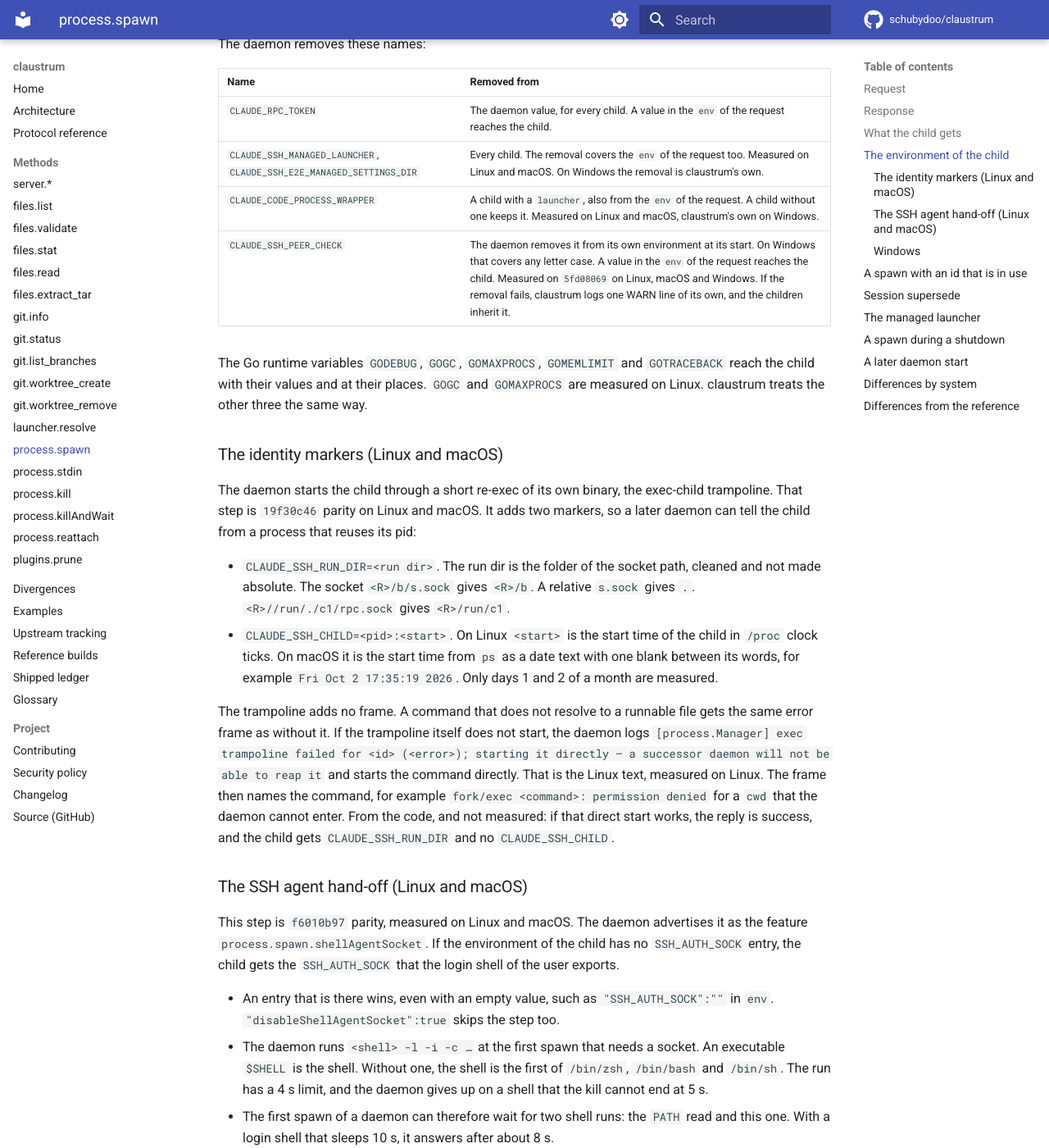
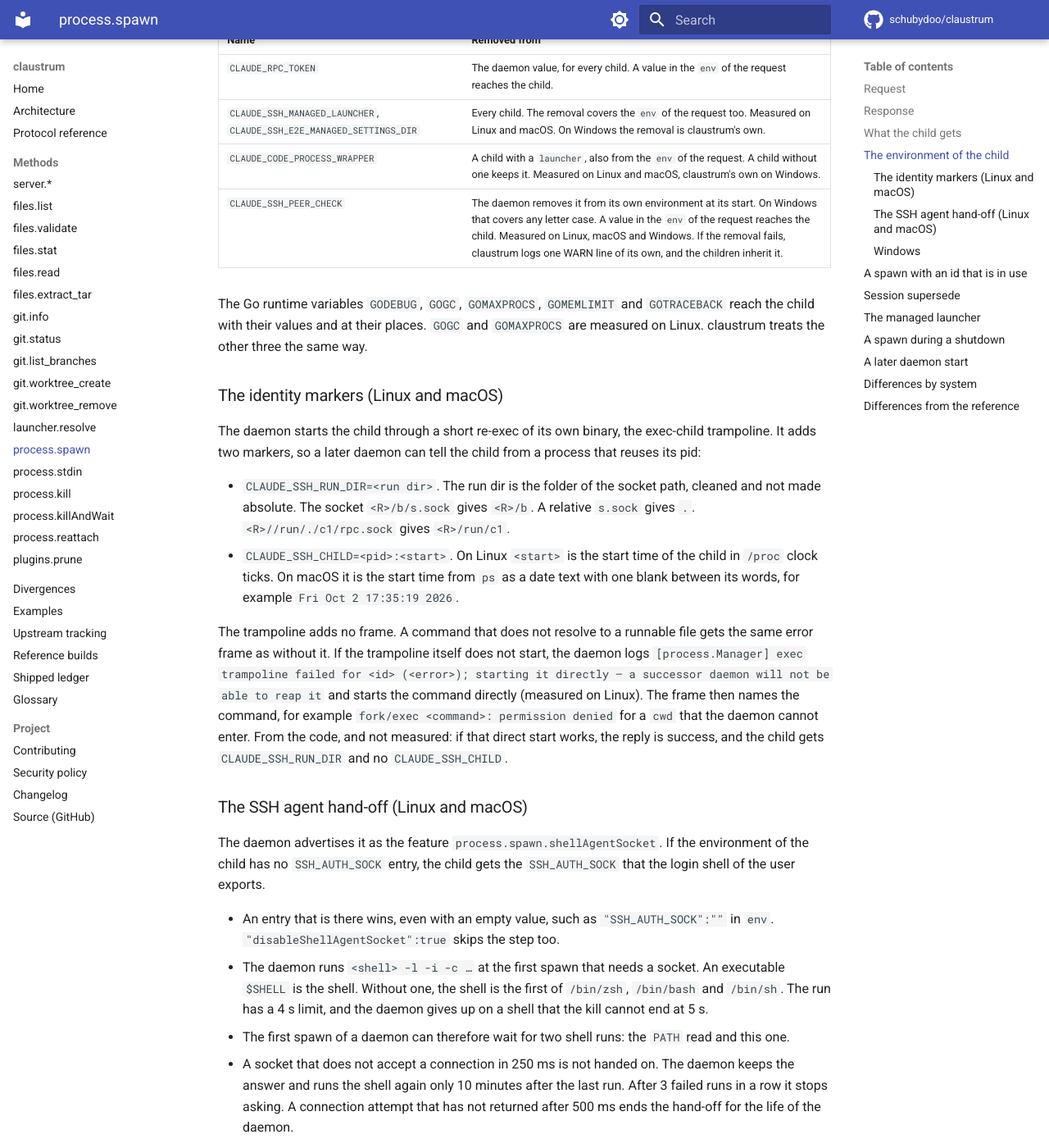
Before and after one commit to schubydoo/claustrum, an MkDocs documentation site: the page built from docs/protocol/process-spawn.md, in a window 1280 px wide and 1400 px high, scrolled down 2981 px. Shown: the whole window at 82% size. Built offline with MkDocs 1.6.1 and Material for MkDocs 9.7.7, drawn with Linux system fonts in a browser that asks for light colours; comment, search, counter and statistics services are not loaded; some of the changed text lies outside the part shown.

Commit message:
docs: cut build history from the process.spawn, server.* and launcher.resolve pages
Co-Authored-By: Claude Opus 5.5 <noreply@anthropic.com>

```diff
--- a/docs/protocol/process-spawn.md
+++ b/docs/protocol/process-spawn.md
@@ -48,7 +48,7 @@ Failure is a JSON-RPC error. There is no `errorCode` member.
 | `-32603` | `fork/exec <command>: <reason>` | The command is missing, a folder or not executable, or the start fails. On Windows a missing file gives the reason `The system cannot find the file specified.` |
 | `-32005` | `the managed launcher <path> could not be started: <reason>` | The launcher passes the checks and does not start. |
 
-`<cwd>` is the value after the tilde expansion. `<command>` is the path of the start: the value of the request, or for a bare name the path that the lookup found on `PATH`. A failure starts no child and makes no record. The daemon logs `[process.Manager] Failed to start process <id>: <message>`, where `<message>` is the text of the frame. An `Invalid params`, `Process ID is required` or `Command is required` error writes no line.
+`<cwd>` is the value after the tilde expansion. `<command>` is the path of the start: the value of the request, or for a bare name the path that the lookup found on `PATH`. A failure starts no child and makes no record. It logs the failed-start line of [Lines of child processes](../PROTOCOL.md#lines-of-child-processes). An `Invalid params`, `Process ID is required` or `Command is required` error writes no line.
 
 One failure ends another process first: a session spawn whose command exists and does not start. See [Session supersede](#session-supersede).
 
@@ -63,7 +63,7 @@ One failure ends another process first: a session spawn whose command exists and
 The child gets the environment of the daemon with the `env` of the request merged over it. On Linux and macOS the entries come in this order:
 
 1. The entries of the daemon, with `CLAUDE_SSH_DAEMON_CHILD=1` last. A caller key that the daemon has replaces that entry in place. An empty caller value of `CLAUDE_SSH_DAEMON_CHILD` stays empty (measured on Linux).
-2. The new caller keys. Two or more of them come in no fixed order. With three new keys, the reference and claustrum each gave a rotation of the request order. More keys are not measured.
+2. The new caller keys. Two or more of them come in no fixed order.
 3. `SSH_AUTH_SOCK` from the hand-off below. Without that step there is no entry here.
 4. `CLAUDE_SSH_RUN_DIR` and then `CLAUDE_SSH_CHILD`, the two identity markers below. A caller value of either does not reach the child.
 
@@ -76,26 +76,26 @@ The daemon removes these names:
 | `CLAUDE_RPC_TOKEN` | The daemon value, for every child. A value in the `env` of the request reaches the child. |
 | `CLAUDE_SSH_MANAGED_LAUNCHER`, `CLAUDE_SSH_E2E_MANAGED_SETTINGS_DIR` | Every child. The removal covers the `env` of the request too. Measured on Linux and macOS. On Windows the removal is claustrum's own. |
 | `CLAUDE_CODE_PROCESS_WRAPPER` | A child with a `launcher`, also from the `env` of the request. A child without one keeps it. Measured on Linux and macOS, claustrum's own on Windows. |
-| `CLAUDE_SSH_PEER_CHECK` | The daemon removes it from its own environment at its start. On Windows that covers any letter case. A value in the `env` of the request reaches the child. Measured on `5fd08069` on Linux, macOS and Windows. If the removal fails, claustrum logs one WARN line of its own, and the children inherit it. |
+| `CLAUDE_SSH_PEER_CHECK` | The daemon removes it from its own environment at its start. On Windows that covers any letter case. A value in the `env` of the request reaches the child. Measured on Linux, macOS and Windows. If the removal fails, claustrum logs one WARN line of its own, and the children inherit it. |
 
 The Go runtime variables `GODEBUG`, `GOGC`, `GOMAXPROCS`, `GOMEMLIMIT` and `GOTRACEBACK` reach the child with their values and at their places. `GOGC` and `GOMAXPROCS` are measured on Linux. claustrum treats the other three the same way.
 
 ### The identity markers (Linux and macOS)
 
-The daemon starts the child through a short re-exec of its own binary, the exec-child trampoline. That step is `19f30c46` parity on Linux and macOS. It adds two markers, so a later daemon can tell the child from a process that reuses its pid:
+The daemon starts the child through a short re-exec of its own binary, the exec-child trampoline. It adds two markers, so a later daemon can tell the child from a process that reuses its pid:
 
 - `CLAUDE_SSH_RUN_DIR=<run dir>`. The run dir is the folder of the socket path, cleaned and not made absolute. The socket `<R>/b/s.sock` gives `<R>/b`. A relative `s.sock` gives `.`. `<R>//run/./c1/rpc.sock` gives `<R>/run/c1`.
-- `CLAUDE_SSH_CHILD=<pid>:<start>`. On Linux `<start>` is the start time of the child in `/proc` clock ticks. On macOS it is the start time from `ps` as a date text with one blank between its words, for example `Fri Oct 2 17:35:19 2026`. Only days 1 and 2 of a month are measured.
+- `CLAUDE_SSH_CHILD=<pid>:<start>`. On Linux `<start>` is the start time of the child in `/proc` clock ticks. On macOS it is the start time from `ps` as a date text with one blank between its words, for example `Fri Oct 2 17:35:19 2026`.
 
-The trampoline adds no frame. A command that does not resolve to a runnable file gets the same error frame as without it. If the trampoline itself does not start, the daemon logs `[process.Manager] exec trampoline failed for <id> (<error>); starting it directly — a successor daemon will not be able to reap it` and starts the command directly. That is the Linux text, measured on Linux. The frame then names the command, for example `fork/exec <command>: permission denied` for a `cwd` that the daemon cannot enter. From the code, and not measured: if that direct start works, the reply is success, and the child gets `CLAUDE_SSH_RUN_DIR` and no `CLAUDE_SSH_CHILD`.
+The trampoline adds no frame. A command that does not resolve to a runnable file gets the same error frame as without it. If the trampoline itself does not start, the daemon logs `[process.Manager] exec trampoline failed for <id> (<error>); starting it directly — a successor daemon will not be able to reap it` and starts the command directly (measured on Linux). The frame then names the command, for example `fork/exec <command>: permission denied` for a `cwd` that the daemon cannot enter. From the code, and not measured: if that direct start works, the reply is success, and the child gets `CLAUDE_SSH_RUN_DIR` and no `CLAUDE_SSH_CHILD`.
 
 ### The SSH agent hand-off (Linux and macOS)
 
-This step is `f6010b97` parity, measured on Linux and macOS. The daemon advertises it as the feature `process.spawn.shellAgentSocket`. If the environment of the child has no `SSH_AUTH_SOCK` entry, the child gets the `SSH_AUTH_SOCK` that the login shell of the user exports.
+The daemon advertises it as the feature `process.spawn.shellAgentSocket`. If the environment of the child has no `SSH_AUTH_SOCK` entry, the child gets the `SSH_AUTH_SOCK` that the login shell of the user exports.
 
 - An entry that is there wins, even with an empty value, such as `"SSH_AUTH_SOCK":""` in `env`. `"disableShellAgentSocket":true` skips the step too.
 - The daemon runs `<shell> -l -i -c …` at the first spawn that needs a socket. An executable `$SHELL` is the shell. Without one, the shell is the first of `/bin/zsh`, `/bin/bash` and `/bin/sh`. The run has a 4 s limit, and the daemon gives up on a shell that the kill cannot end at 5 s.
-- The first spawn of a daemon can therefore wait for two shell runs: the `PATH` read and this one. With a login shell that sleeps 10 s, it answers after about 8 s.
+- The first spawn of a daemon can therefore wait for two shell runs: the `PATH` read and this one.
 - A socket that does not accept a connection in 250 ms is not handed on. The daemon keeps the answer and runs the shell again only 10 minutes after the last run. After 3 failed runs in a row it stops asking. A connection attempt that has not returned after 500 ms ends the hand-off for the life of the daemon.
 - The step never fails a spawn. Each shell run and each give-up writes a `[shellenv]` line to the daemon log.
 
@@ -104,7 +104,7 @@ This step is `f6010b97` parity, measured on Linux and macOS. The daemon advertis
 - The child gets the `PATH` of the daemon as an entry named exactly `PATH`. claustrum reads it once, at the first spawn (from the code). No shell runs. An entry named `PATH` is replaced in place, else `PATH` is added. Then the `env` of the request comes.
 - Of the entries whose names differ only in letter case, the child gets the last one (from the code, Go's `os/exec`). So a daemon entry named `Path` does not reach the child, and the child gets its value as `PATH`. With a daemon `Path`, a caller `Path` value is lost. A caller `PATH` or `path` value reaches the child with its own name.
 - A daemon with no path entry gives the child none. A daemon `Path` with an empty value gives no `PATH` entry.
-- There is no SSH agent hand-off and no identity marker. The capability and the parameter exist. These Windows rules are measured on a Windows VM, unless a rule says otherwise.
+- There is no SSH agent hand-off and no identity marker. The capability and the parameter exist. These Windows rules are measured on Windows, unless a rule says otherwise.
 - The block of the child is in name order ([D23](../DIVERGENCES.md#d23)).
 
 ## A spawn with an `id` that is in use
@@ -153,9 +153,9 @@ The checks run in this order. They are measured on Linux. Step 5 is measured on
 5. A `command` that is missing, a folder or not executable gets `fork/exec <command>: <reason>`, as without a launcher. The launcher does not run.
 6. A launcher that does not start gets `-32005`. A missing `#!` interpreter, or a script with Windows CRLF line ends, gives the reason `its interpreter was not found (the program on its #! line, or the loader of an ELF binary; a script saved with Windows CRLF line endings fails this way)`. A 0755 text file with no `#!` gives `exec format error`.
 
-claustrum's own order, not measured on the reference: step 1 comes before step 2, and step 5 comes before the launcher starts. A start failure other than those two gives its errno text. claustrum gives the step 6 frames through its trampoline, which is tested and not measured on a VM.
+claustrum's own order, not measured on the reference: step 1 comes before step 2, and step 5 comes before the launcher starts. A start failure other than those two gives its errno text.
 
-A started launcher logs `[process.Manager] Process <id> started, PID=<n>, command=<command> via launcher <argv0>`. The line names the first element of `launcher` only. A refusal writes no `[LauncherHandler]` line.
+A started launcher logs the start line of [Lines of child processes](../PROTOCOL.md#lines-of-child-processes), which names the first element of `launcher` only. A refusal writes no `[LauncherHandler]` line.
 
 ## A spawn during a shutdown
 
@@ -179,7 +179,7 @@ On Linux and macOS a daemon that holds the [run-dir lock](../PROTOCOL.md#run-dir
 
 ## Differences from the reference
 
-Unless a rule names a build or says otherwise, the rules of this page are measured against `89cb6289`. The supersede comes from `4534d86`, the SSH agent hand-off from `f6010b97` and the trampoline from `19f30c46`, and `89cb6289` was measured for each again. The peer-check removal and the spawn during a shutdown are measured on `5fd08069`.
+Unless a rule says otherwise, the rules of this page are measured against `89cb6289`. The removal of `CLAUDE_SSH_PEER_CHECK` and the spawn during a shutdown are measured against `5fd08069`.
 
 These entries of the divergence catalog apply to this method:
 
```
Also changed, not shown: docs/REFERENCE-BUILDS.md (+3 -1 lines), docs/protocol/launcher-resolve.md (+3 -3 lines), docs/protocol/server.md (+8 -6 lines), 1 other file.
